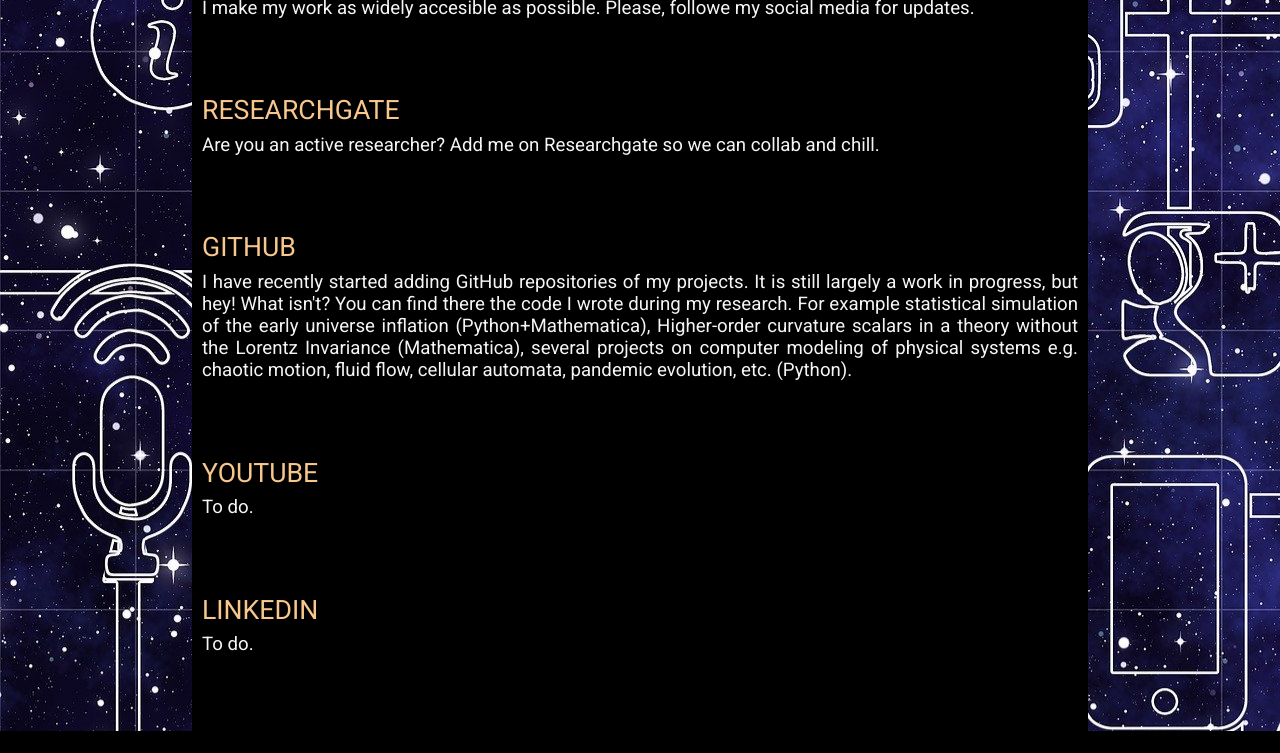
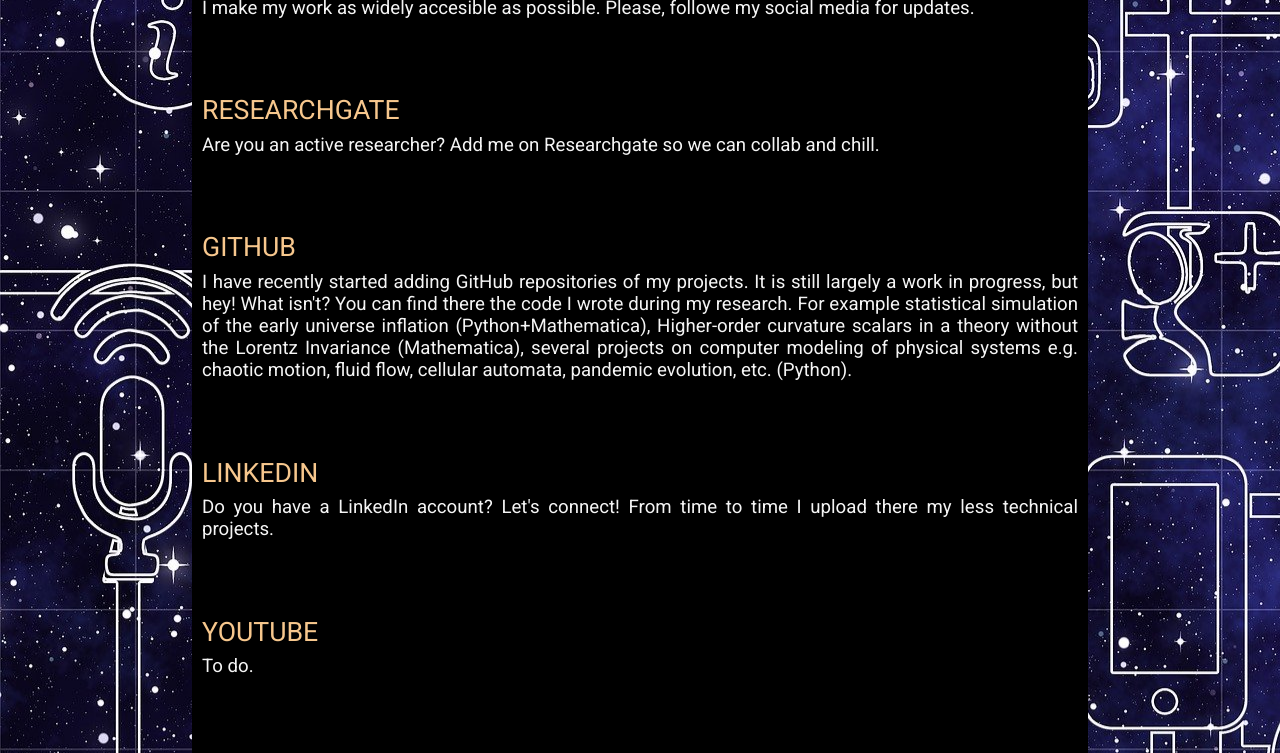
Before and after one commit to JRChojnacki/JRChojnacki.github.io, a plain HTML site: page Pages/social_media.html in a window 1280 px wide. Shown: the part 185-938 px from the top of the page. Before the commit the page ends 916 px from the top, so only its background shows below. Drawn offline with Linux system fonts and the light colour scheme.

Commit message:
Update social_media.html

```diff
--- a/Pages/social_media.html
+++ b/Pages/social_media.html
@@ -46,11 +46,11 @@
                                 I have recently started adding GitHub repositories of my projects. It is still largely a work in progress, but hey! What isn't? You can find there the code I wrote during my research. For example statistical simulation of the early universe inflation (Python+Mathematica), Higher-order curvature scalars in a theory without the Lorentz Invariance (Mathematica), several projects on computer modeling of physical systems e.g. chaotic motion, fluid flow, cellular automata, pandemic evolution, etc. (Python).
                             </div>
                             <div class="news">
-                                <div class="title"><div class="intext-link-wrapper"><a href="" target="_blank" >YouTube</a></div></div>
-                                To do.
+                                <div class="title"><div class="intext-link-wrapper"><a href="https://www.linkedin.com/in/jan-chojnacki-450a70228/" target="_blank" >Linkedin</a></div></div>
+                                Do you have a LinkedIn account? Let's connect! From time to time I upload there my less technical projects.
                             </div>
                             <div class="news">
-                                <div class="title"><div class="intext-link-wrapper"><a href="" target="_blank" >Linkedin</a></div></div>
+                                <div class="title"><div class="intext-link-wrapper"><a href="" target="_blank" >YouTube</a></div></div>
                                 To do.
                             </div>
 
```
